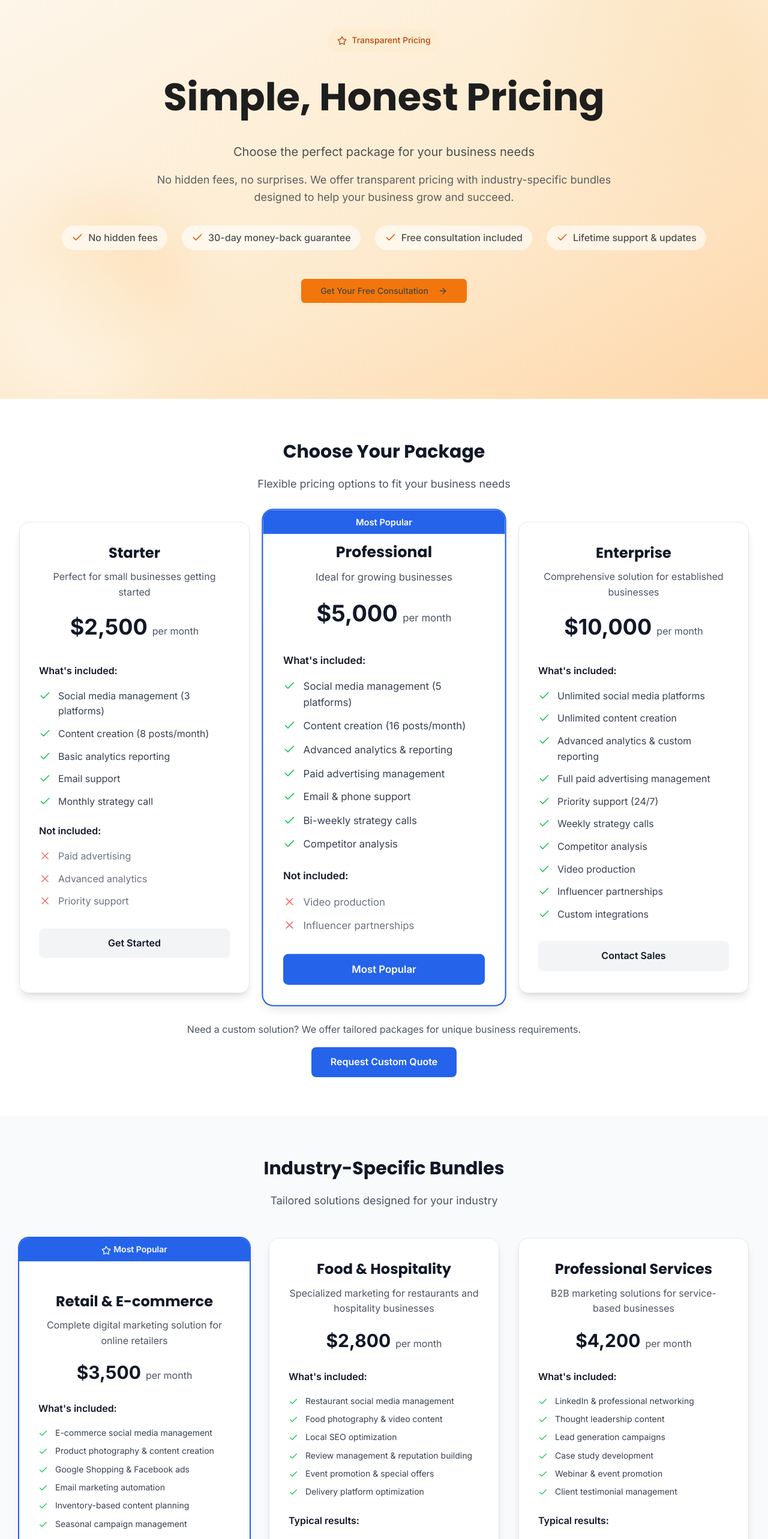
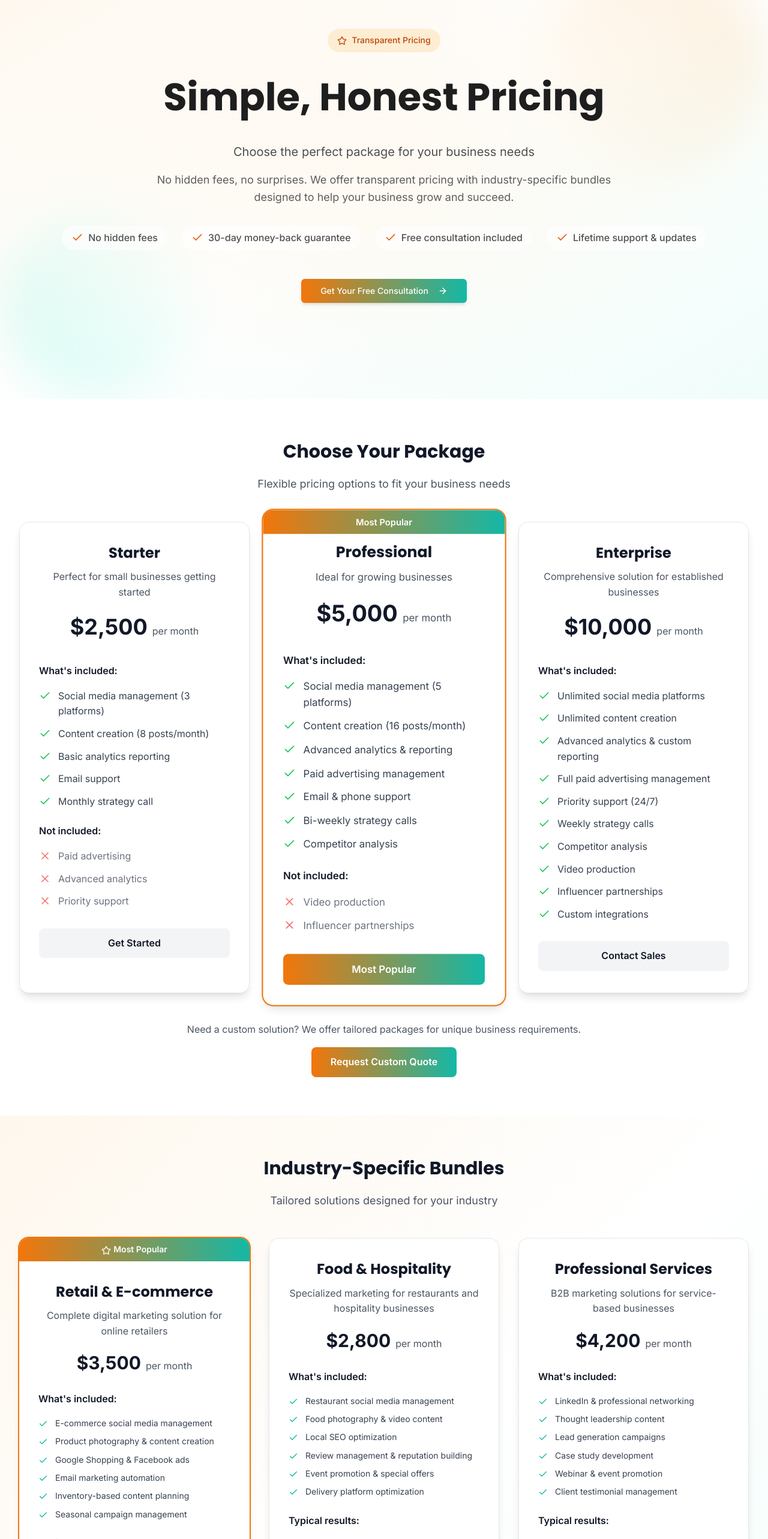
Before and after one commit to Anwarshaikk/Jaithraya, a Next.js app: page /pricing in a window 1280 px wide. Shown: the part 234-2800 px from the top of the page at 60% size. Built offline with nearby package versions, Linux system fonts and the light colour scheme; no server answers.

Commit message:
ui changessssss

```diff
--- a/src/components/StickyCTA.tsx
+++ b/src/components/StickyCTA.tsx
@@ -60,7 +60,7 @@ const StickyCTA = () => {
               <p className="hidden font-semibold text-charcoal-800 sm:block">
                 Ready to transform your business?
               </p>
-              <Button onClick={handleCTAClick}>
+              <Button onClick={handleCTAClick} variant="primary">
                 Start My Free Consultation
               </Button>
             </div>
--- a/src/components/modals/ConsultationModal.tsx
+++ b/src/components/modals/ConsultationModal.tsx
@@ -210,6 +210,7 @@ const ConsultationModal: React.FC<ConsultationModalProps> = ({
                     </div>
                     <Button
                       type="submit"
+                      variant="primary"
                       className="w-full"
                       disabled={isSubmitting}
                     >
--- a/src/components/sections/FinalCTASection.tsx
+++ b/src/components/sections/FinalCTASection.tsx
@@ -146,7 +146,7 @@ const FinalCTASection: React.FC<FinalCTASectionProps> = ({ className }) => {
 
                   <div className="relative z-10">
                     <div className="flex items-center justify-center space-x-4 mb-4">
-                      <div className="w-12 h-12 bg-gradient-to-r from-teal-400 to-teal-600 rounded-full flex items-center justify-center">
+                      <div className="w-12 h-12 bg-gradient-to-r from-saffron-500 to-teal-500 rounded-full flex items-center justify-center">
                         {index === 0 && <Globe className="w-6 h-6 text-white drop-shadow-lg" />}
                         {index === 1 && <Cpu className="w-6 h-6 text-white drop-shadow-lg" />}
                         {index === 2 && <BarChart3 className="w-6 h-6 text-white drop-shadow-lg" />}
@@ -236,11 +236,11 @@ const FinalCTASection: React.FC<FinalCTASectionProps> = ({ className }) => {
               ].map((feature, index) => (
                 <motion.div
                   key={index}
-                  className="flex items-center space-x-2 bg-white/80 backdrop-blur-sm rounded-full px-4 py-2 border border-saffron-200"
+                  className="flex items-center space-x-2 bg-white/80 backdrop-blur-sm rounded-full px-4 py-2 border border-saffron-200 hover:border-teal-300"
                   whileHover={{ scale: 1.05 }}
                   transition={{ duration: 0.2 }}
                 >
-                  <CheckCircle2 className="w-4 h-4 text-saffron-500" />
+                  <CheckCircle2 className="w-4 h-4 text-teal-500" />
                   <span className="text-sm font-medium">{feature}</span>
                 </motion.div>
               ))}
--- a/src/components/sections/ProcessCard.tsx
+++ b/src/components/sections/ProcessCard.tsx
@@ -30,7 +30,7 @@ const ProcessCard: React.FC<ProcessCardProps> = ({ step }) => {
       <div className="relative z-10">
         <div className="flex items-center justify-between mb-6">
           <span className="text-5xl font-bold text-saffron-200/80 group-hover:text-saffron-300 transition-colors duration-300">{step.number}</span>
-          <div className="w-16 h-16 bg-saffron-500 text-white flex items-center justify-center rounded-full text-3xl shadow-md group-hover:bg-accent-500 group-hover:scale-110 transition-all duration-300">
+          <div className="w-16 h-16 bg-teal-500 text-white flex items-center justify-center rounded-full text-3xl shadow-md group-hover:bg-teal-600 group-hover:scale-110 transition-all duration-300">
             {step.icon}
           </div>
         </div>
--- a/src/components/sections/pricing/IndustryBundles.tsx
+++ b/src/components/sections/pricing/IndustryBundles.tsx
@@ -66,7 +66,7 @@ const IndustryBundles = () => {
   ];
 
   return (
-    <section className="py-16 bg-gray-50">
+    <section className="py-16 bg-gradient-to-br from-saffron-50 via-white to-teal-50">
       <div className="max-w-7xl mx-auto px-4 sm:px-6 lg:px-8">
         <div className="text-center mb-12">
           <h2 className="text-3xl font-bold text-gray-900 mb-4">Industry-Specific Bundles</h2>
@@ -77,18 +77,18 @@ const IndustryBundles = () => {
           {bundles.map((bundle, index) => (
             <div
               key={index}
-              className={`bg-white rounded-2xl shadow-lg overflow-hidden ${
-                bundle.popular ? 'ring-2 ring-blue-600' : 'border border-gray-200'
+              className={`bg-white rounded-2xl shadow-lg overflow-hidden transition-transform duration-300 hover:scale-105 ${
+                bundle.popular ? 'ring-2 ring-saffron-500' : 'border border-gray-200'
               }`}
             >
               {bundle.popular && (
-                <div className="bg-blue-600 text-white text-center py-2 text-sm font-semibold">
+                <div className="bg-gradient-to-r from-saffron-500 to-teal-500 text-white text-center py-2 text-sm font-semibold">
                   <Star className="w-4 h-4 inline mr-1" />
                   Most Popular
                 </div>
               )}
 
-              <div className={`p-8 ${bundle.popular ? 'pt-12' : ''}`}>
+              <div className={`p-8 ${bundle.popular ? '' : ''}`}>
                 <div className="text-center mb-6">
                   <h3 className="text-2xl font-bold text-gray-900 mb-2">{bundle.industry}</h3>
                   <p className="text-gray-600 mb-4">{bundle.description}</p>
@@ -103,7 +103,7 @@ const IndustryBundles = () => {
                   <ul className="space-y-2">
                     {bundle.features.map((feature, featureIndex) => (
                       <li key={featureIndex} className="flex items-start">
-                        <Check className="w-4 h-4 text-green-500 mr-3 mt-1 flex-shrink-0" />
+                        <Check className="w-4 h-4 text-teal-500 mr-3 mt-1 flex-shrink-0" />
                         <span className="text-gray-700 text-sm">{feature}</span>
                       </li>
                     ))}
@@ -115,7 +115,7 @@ const IndustryBundles = () => {
                   <ul className="space-y-2">
                     {bundle.benefits.map((benefit, benefitIndex) => (
                       <li key={benefitIndex} className="flex items-start">
-                        <Star className="w-4 h-4 text-yellow-500 mr-3 mt-1 flex-shrink-0" />
+                        <Star className="w-4 h-4 text-saffron-500 mr-3 mt-1 flex-shrink-0" />
                         <span className="text-gray-700 text-sm">{benefit}</span>
                       </li>
                     ))}
@@ -125,7 +125,7 @@ const IndustryBundles = () => {
                 <button
                   className={`w-full py-3 px-6 rounded-lg font-semibold transition-colors ${
                     bundle.popular
-                      ? 'bg-blue-600 text-white hover:bg-blue-700'
+                      ? 'bg-gradient-to-r from-saffron-500 to-teal-500 text-white hover:from-saffron-600 hover:to-teal-600'
                       : 'bg-gray-100 text-gray-900 hover:bg-gray-200'
                   }`}
                 >
@@ -143,7 +143,7 @@ const IndustryBundles = () => {
               We work with businesses across all industries. Our team can create a custom
               marketing strategy tailored specifically to your industry's unique challenges and opportunities.
             </p>
-            <button className="bg-blue-600 text-white px-8 py-3 rounded-lg font-semibold hover:bg-blue-700 transition-colors">
+            <button className="bg-gradient-to-r from-saffron-500 to-teal-500 text-white px-8 py-3 rounded-lg font-semibold hover:from-saffron-600 hover:to-teal-600 transition-colors">
               Discuss Custom Solution
             </button>
           </div>
--- a/src/components/sections/pricing/PricingHero.tsx
+++ b/src/components/sections/pricing/PricingHero.tsx
@@ -37,7 +37,7 @@ const PricingHero: React.FC = () => {
   ];
 
   return (
-    <section className="relative bg-gradient-to-br from-saffron-50 via-saffron-100 to-orange-200 overflow-hidden">
+    <section className="relative bg-gradient-to-br from-saffron-50 via-white to-teal-50 overflow-hidden">
       {/* Background Pattern */}
       <motion.div
         initial={{ opacity: 0 }}
@@ -55,7 +55,7 @@ const PricingHero: React.FC = () => {
         initial={{ opacity: 0, scale: 0.8 }}
         animate={{ opacity: 1, scale: 1 }}
         transition={{ duration: 1.2, ease: 'easeOut', delay: 0.9 }}
-        className="absolute bottom-0 left-0 w-80 h-80 bg-gradient-to-tr from-accent-200/40 to-transparent rounded-full translate-y-40 -translate-x-40 blur-2xl"
+        className="absolute bottom-0 left-0 w-80 h-80 bg-gradient-to-tr from-teal-200/40 to-transparent rounded-full translate-y-40 -translate-x-40 blur-2xl"
       />
 
       <div className="container mx-auto px-6 py-32 pb-40 text-center relative z-10">
@@ -118,7 +118,7 @@ const PricingHero: React.FC = () => {
               onClick={openModal}
               variant="primary"
               size="lg"
-              className="group bg-saffron-500 hover:bg-teal-500"
+              className="group bg-gradient-to-r from-saffron-500 to-teal-500 text-white hover:from-saffron-600 hover:to-teal-600"
             >
               Get Your Free Consultation
               <ArrowRight className="ml-2 h-5 w-5 transform transition-transform duration-300 group-hover:translate-x-1" />
--- a/src/components/sections/pricing/PricingPackages.tsx
+++ b/src/components/sections/pricing/PricingPackages.tsx
@@ -79,14 +79,14 @@ const PricingPackages = () => {
           {packages.map((pkg, index) => (
             <div
               key={index}
-              className={`relative rounded-2xl shadow-lg overflow-hidden ${
+              className={`relative rounded-2xl shadow-lg overflow-hidden transition-transform duration-300 hover:scale-105 ${
                 pkg.popular
-                  ? 'ring-2 ring-blue-600 transform scale-105'
+                  ? 'ring-2 ring-saffron-500 transform scale-105'
                   : 'border border-gray-200'
               }`}
             >
               {pkg.popular && (
-                <div className="absolute top-0 left-0 right-0 bg-blue-600 text-white text-center py-2 text-sm font-semibold">
+                <div className="absolute top-0 left-0 right-0 bg-gradient-to-r from-saffron-500 to-teal-500 text-white text-center py-2 text-sm font-semibold">
                   Most Popular
                 </div>
               )}
@@ -130,7 +130,7 @@ const PricingPackages = () => {
                 <button
                   className={`w-full py-3 px-6 rounded-lg font-semibold transition-colors ${
                     pkg.popular
-                      ? 'bg-blue-600 text-white hover:bg-blue-700'
+                      ? 'bg-gradient-to-r from-saffron-500 to-teal-500 text-white hover:from-saffron-600 hover:to-teal-600'
                       : 'bg-gray-100 text-gray-900 hover:bg-gray-200'
                   }`}
                 >
@@ -145,7 +145,7 @@ const PricingPackages = () => {
           <p className="text-gray-600 mb-4">
             Need a custom solution? We offer tailored packages for unique business requirements.
           </p>
-          <button className="bg-blue-600 text-white px-8 py-3 rounded-lg font-semibold hover:bg-blue-700 transition-colors">
+          <button className="bg-gradient-to-r from-saffron-500 to-teal-500 text-white px-8 py-3 rounded-lg font-semibold hover:from-saffron-600 hover:to-teal-600 transition-colors">
             Request Custom Quote
           </button>
         </div>
--- a/src/components/ui/Button.tsx
+++ b/src/components/ui/Button.tsx
@@ -11,6 +11,7 @@ const buttonVariants = cva(
       variant: {
         default:
           "bg-primary text-primary-foreground shadow hover:bg-primary/90",
+        primary: "bg-gradient-to-r from-saffron-500 to-teal-500 text-white shadow-md hover:from-saffron-600 hover:to-teal-600",
         destructive:
           "bg-destructive text-destructive-foreground shadow-sm hover:bg-destructive/90",
         outline:
```
Also changed, not shown: src/components/sections/pricing/PricingComparison.tsx (+9 -9 lines), src/components/sections/pricing/PricingFAQ.tsx (+21 -10 lines).
